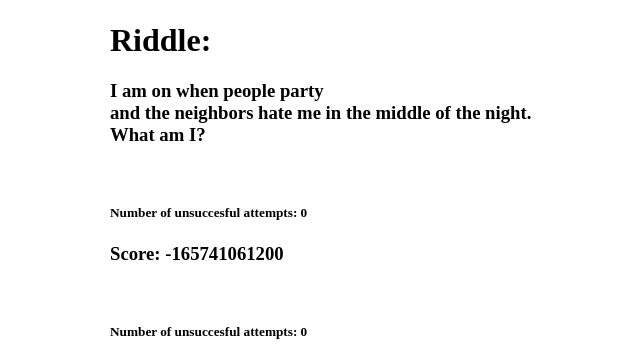
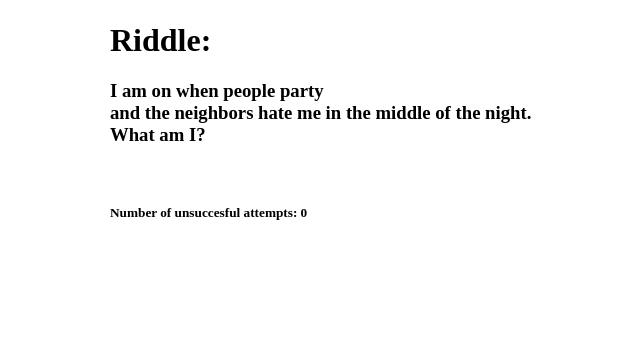
Before and after one commit to wilbertwhite/keyfinder, a PHP site: page /level2.php in a window 1280 px wide. Shown: the part 855-1217 px from the top of the page, without its empty margins (98-738 px from the left). After the commit the page ends 1075 px from the top, so only its background shows below. Run offline with PHP 8.4, Linux system fonts and the light colour scheme.

Commit message:
Removal of duplicate code

```diff
--- a/level2.php
+++ b/level2.php
@@ -210,18 +210,6 @@ if(!isset($_SESSION['time_start']))
 			$_SESSION['time_end'] = microtime(true);
 		}
 
-		if(!isset($_SESSION['time_end']))
-		{
-			$_SESSION['time_end'] = 0;
-		}
-		else
-		{
-			$_SESSION['time'] = (int)($_SESSION['time_end'] - $_SESSION['time_start']);
-			echo "<h3 class=leftsidepadding>Score: ".($_SESSION['time']*100). "</h3>";
-		}
-
-		echo "<br><h5 class=leftsidepadding>Number of unsuccesful attempts: ".$_SESSION['counter']."</h5>";
-
 		if (!isset($_SESSION['time_end'])) {
 			$_SESSION['time_end'] = 0;
 		} else {
```
